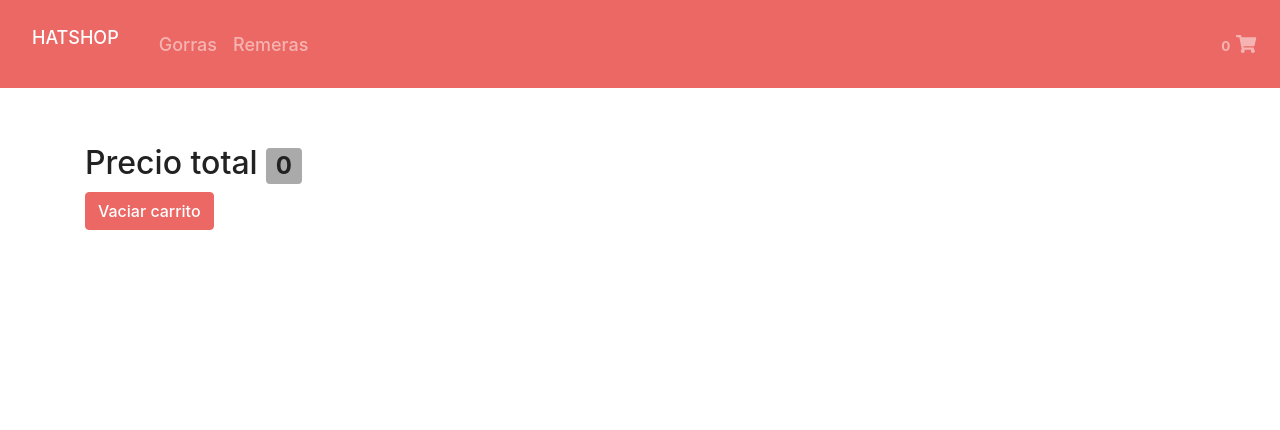
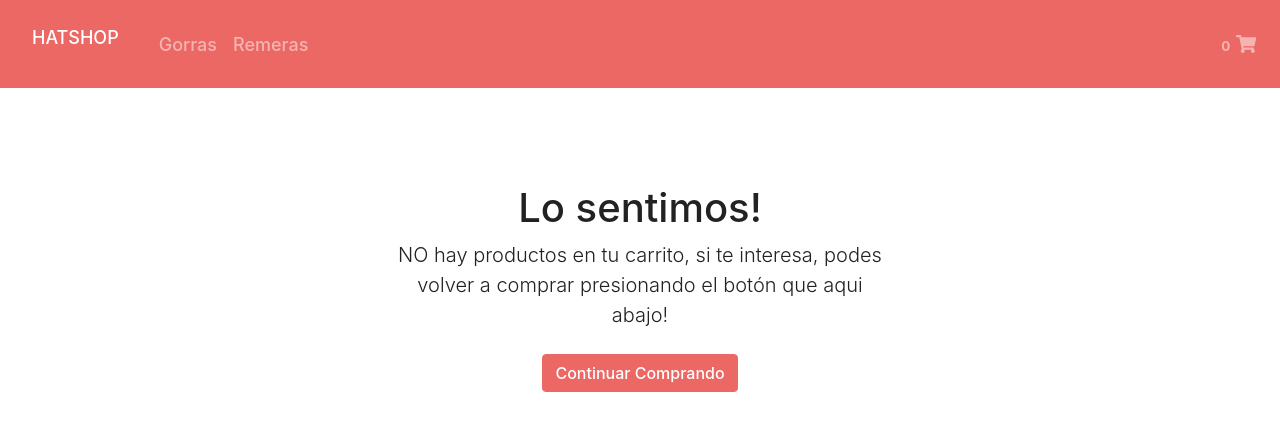
Before and after one commit to lepabloski/prueba-npx-pablocabrol, a React (Create React App) app: page /carrito in a window 1280 px wide. Shown: the top 430 px of the page. Built offline with nearby package versions, Linux system fonts and the light colour scheme; a web font is replaced by a local one.

Commit message:
Reto completo, cada elemento se puede borrar, se muestra el numero de elememtos en el cartWidget y si no hay productos, se muestra un texto y la posibilidad de inisiar la seleccion de productos.

```diff
--- /dev/null
+++ b/src/components/Cart/Cart.css
@@ -0,0 +1,3 @@
+button .btn.btn-primary > a.nav-link {
+    color: #fff !important;
+}
--- a/src/components/Cart/Cart.js
+++ b/src/components/Cart/Cart.js
@@ -1,10 +1,12 @@
+import { Link } from "react-router-dom";
 import { useCartContext } from "../../context/cartContext";
 
 function Cart() {
-  const { cartList, vaciarCarrito, precioTotal } = useCartContext()
+  const { cartList, vaciarCarrito, precioTotal, quitarDelcarrito, vacio } = useCartContext()
   return <div className="container">
-    {cartList.map(prod =>
-      <div className="card mb-3" key={prod.item.id}>
+    {!vacio ?
+      cartList.map((prod, index) =>
+        <div className="card mb-3" key={index}>
           <div className="row g-0">
             <div className="col-md-4">
               <img src={prod.item.foto} className="img-fluid rounded-start" alt="..." />
@@ -14,14 +16,29 @@ function Cart() {
                 <h5 className="card-title">Nombre: {prod.item.name}</h5>
                 <p className="card-text">Precio: {prod.item.price}</p>
                 <p className="card-text"><small className="text-muted">cantidad: {prod.quantity}</small></p>
+                <button type="button" className="btn btn-primary" aria-label="Close" onClick={() => quitarDelcarrito(prod.item.id)} >Quitar X</button>
+              </div>
+            </div>
+
+          </div>
+        </div>
+      ) :
+      <div className="px-4 py-5 my-5 text-center">
+        <h1 className="display-5 fw-bold">Lo sentimos!</h1>
+        <div className="col-lg-6 mx-auto">
+          <p className="lead mb-4">NO hay productos en tu carrito, si te interesa, podes volver a comprar presionando el botón que aqui abajo!</p>
+          <div className="d-grid gap-2 d-sm-flex justify-content-sm-center">
+            <Link className="btn btn-primary" to='/'>Continuar Comprando</Link>
           </div>
         </div>
       </div>
-      </div>
-    )}
+    }
+    {!vacio ? <>
       <br />
-    <h2>Precio total <span className="badge bg-secondary">{precioTotal()}</span></h2>
+      <h2>Precio total {precioTotal()} Pesos</h2>
+      <Link className="btn btn-primary" to='/'>Continuar Comprando</Link>
       <button className="btn btn-primary" onClick={vaciarCarrito}>Vaciar carrito</button>
+    </> : ''}
   </div>;
 }
 
--- a/src/components/CartWidget/CartWidget.js
+++ b/src/components/CartWidget/CartWidget.js
@@ -7,7 +7,7 @@ function CartWidget() {
     const { cantidadItemsCarrito } = useCartContext()
     return (
         <>
-            <span class="badge rounded-pill">
+            <span className="badge rounded-pill">
                 {cantidadItemsCarrito()}
             </span>
             <FontAwesomeIcon className="ShoppingCar" icon={faShoppingCart} />
--- a/src/components/ItemDetail/ItemDatail.css
+++ b/src/components/ItemDetail/ItemDatail.css
@@ -1,5 +1,6 @@
 img {
-    max-width: 100%; }
+    max-width: 100%;
+    padding: 1em;}
 
   .preview {
     display: -webkit-box;
@@ -43,7 +44,8 @@ img {
       -webkit-animation-name: opacity;
               animation-name: opacity;
       -webkit-animation-duration: .3s;
-              animation-duration: .3s; }
+              animation-duration: .3s;
+       }
 
   .card {
     margin-top: 50px;
--- a/src/components/ItemDetail/ItemDetail.js
+++ b/src/components/ItemDetail/ItemDetail.js
@@ -5,8 +5,10 @@ import ItemCount from '../ItemCount/ItemCount'
 
 const TerminarCompra = () => {
   return <>
-    <button className="btn btn-outline-primary" ><Link className="nav-link" to='/carrito'>Terminar compra</Link></button>
-    <button className="btn btn-outline-primary"><Link className="nav-link" to='/'>Cotinuar comprando</Link></button>
+    <div class="d-grid gap-2">
+      <Link className="btn btn-primary" to='/carrito'>Terminar compra</Link>
+      <Link className="btn btn-primary" to='/'>Continuar comprando</Link>
+    </div>
   </>
 }
 
@@ -36,7 +38,7 @@ function ItemDetail({ producto }) {
           <div className="details col-md-6">
             <h3 className="product-title">{producto.name}</h3>
             <p className="product-description">Descripcion del producto</p>
-            <h4 className="price">Precio: <span>{producto.price}</span></h4>
+            <h3 className="price">Precio: <span>{producto.price} Pesos</span></h3>
             <p className="vote"><strong>{producto.stock}</strong> productos en existencia.</p>
             <div className="action">
               {
--- a/src/context/cartContext.js
+++ b/src/context/cartContext.js
@@ -10,6 +10,7 @@ function CartContextProvider({ children }) {
 
     const [cartList, setCartList] = useState([]);
     const [total, setTotal] = useState(0);
+    const [vacio, setVacio] = useState(true)
     //
     function agregarAlCarro(prod) {
         if (unique(prod)) {
@@ -22,8 +23,10 @@ function CartContextProvider({ children }) {
             })
             // reeemplazo la cartlIst por su copia actualizada
             return setCartList(copyCartList)
+
         }
         // si no hay duplicados agrego el producto nuevo
+        setVacio(false)
         return setCartList([...cartList, prod])
     }
 
@@ -37,6 +40,7 @@ function CartContextProvider({ children }) {
     // funcion de vaciar carrito
     function vaciarCarrito() {
         setCartList([])
+        setVacio(true)
     }
 
     // funcion de calcular el precio total de los producto
@@ -59,12 +63,23 @@ function CartContextProvider({ children }) {
         return totalcant
     }
 
+    // funcion para eliminar un producto de la lista
+    const quitarDelcarrito = (v) => {
+        const nuevoCartList = cartList.filter(e => e.item.id !== v)
+        if (nuevoCartList.length === 0) {
+            setVacio(true)
+        }
+        return setCartList(nuevoCartList)
+    }
+
     return <cartContext.Provider value={{
         cartList,
         agregarAlCarro,
         vaciarCarrito,
         precioTotal,
-        cantidadItemsCarrito
+        cantidadItemsCarrito,
+        quitarDelcarrito,
+        vacio
     }} >
         {children}
     </cartContext.Provider>;
```
Lines whose indentation alone changed are shown as unchanged.
